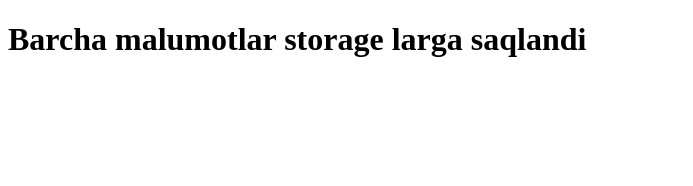
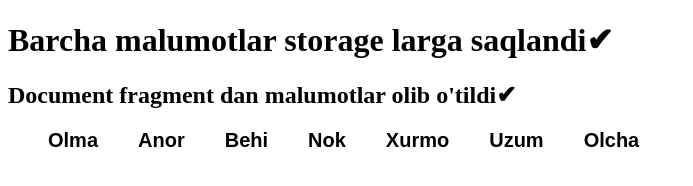
Before and after one commit to goziyev/5-oy-11-dars, a plain HTML site: page index.html in a window 1280 px wide. Shown: the whole page, without its empty margins (0-693 px from the left). Drawn offline with Linux system fonts and the light colour scheme.

Commit message:
task completed

```diff
--- a/index.html
+++ b/index.html
@@ -4,10 +4,25 @@
     <meta charset="UTF-8">
     <meta http-equiv="X-UA-Compatible" content="IE=edge">
     <meta name="viewport" content="width=device-width, initial-scale=1.0">
-    <title>Document</title>
+    <link rel="website icon" type="png" href="https://encrypted-tbn0.gstatic.com/images?q=tbn:ANd9GcReSdKI0wVwICL_xwDYnUpuU_sNuK2CZ3AZCg&usqp=CAU">
+    <title>5-oy 11-vazifa</title>
+    <style>
+        ul{gap: 40px;
+            font-size: 20px;
+            font-family: sans-serif;
+            font-weight: 600;
+            display: flex;
+        }
+        li {
+            cursor: pointer;
+            list-style: none;
+        }
+    </style>
 </head>
 <body>
-    <h1>Barcha malumotlar storage larga saqlandi</h1>
+    <h1>Barcha malumotlar storage larga saqlandi✔</h1>
+    <h2>Document fragment dan malumotlar olib o'tildi✔</h2>
+    <ul id="wrapper"></ul>
     <script src="./script.js"></script>
 </body>
 </html>
--- a/script.js
+++ b/script.js
@@ -1,4 +1,7 @@
-localStorage.setItem("Name", "John");
+let fruits = ['Olma','Anor','Behi','Nok','Xurmo','Uzum','Olcha'];
+const wrapper = document.getElementById('wrapper')
+
+localStorage.setItem("Name", JSON.stringify(fruits));
 localStorage.setItem("Father", "Smit");
 
 sessionStorage.setItem("user", JSON.stringify([{name:"ali",username:"adminus",age:34}]));
@@ -10,3 +13,18 @@ document.cookie = "cookie=cookie@gmail.com";
 
 indexedDB.open('Hello world',1)
 indexedDB.open('Bye ',1)
+
+function createItem(el){
+    let li = document.createElement('li');
+    li.innerHTML = el;
+    return li;
+}
+
+const frag = document.createDocumentFragment();
+
+fruits.forEach(el => {
+    let li  = createItem(el);
+    frag.appendChild(li);
+})
+// console.log(frag);
+wrapper.appendChild(frag)
```
